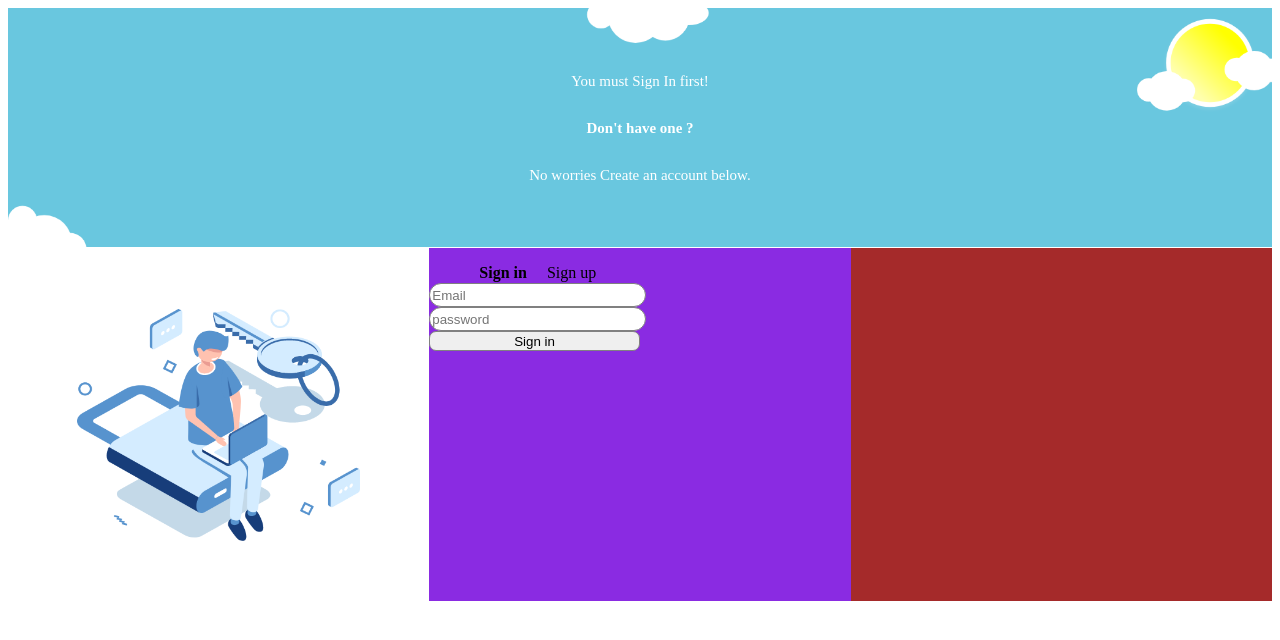
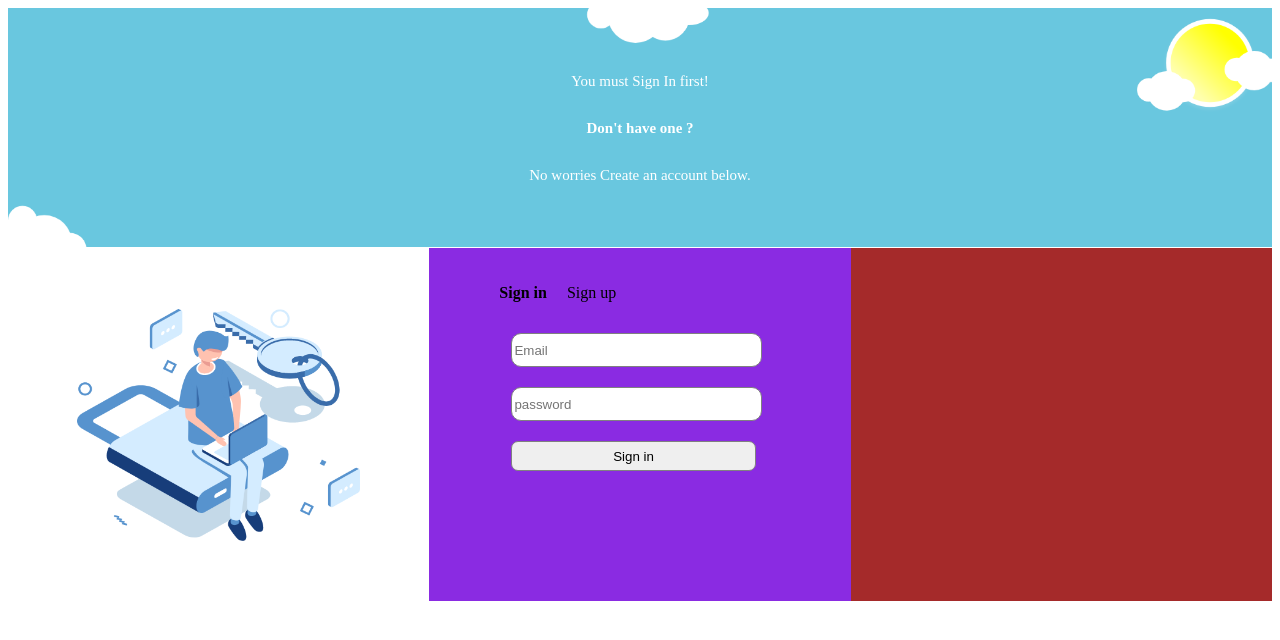
Before and after one commit to adnanbouthir/Class-Management-App, a PHP site: page /signin.html in a window 1280 px wide. Shown: the top 640 px of the page. Run offline with PHP 8.4, Linux system fonts and the light colour scheme.

```diff
--- a/signin.html
+++ b/signin.html
@@ -62,6 +62,10 @@ No worries Create an account below.
         <input type="submit" name="signin_submit" value="Sign in" class="signin">
 </div>
 
+<!-- POST SIGN -->
+
+
+
     </div>
 
 
--- a/style/signin.css
+++ b/style/signin.css
@@ -50,7 +50,6 @@ display: flex;
 
 
 .divleft{
-
     height: 353px;
     width: 33.33%;
     display: flex;
@@ -69,6 +68,7 @@ display: flex;
 }
 
 .navsign{
+margin: 20px;
 width: 100%;
 height: 10%;
 }
@@ -86,35 +86,39 @@ color: black;
 }
 
 .formcontainer{
+    width: 633px;
     display: flex;
+    justify-content: center;
 
 }
 
 .email{
-
 width : 50%;
-height: 20px;
-border-radius: 20px;
+height: 30px;
+border-radius: 10px;
 background-color: #ffffff;
 outline: none;
 border: solid 1px gray;
+margin: 10px;
 }
 
 .password {
-    height: 20px;
+    height: 30px;
     width : 50%;
-    border-radius: 20px;
+    border-radius: 10px;
     background-color: #ffffff;
     outline: none;
     border: solid 1px gray;
+    margin: 10px;
 }
 
 .signin{
-        height: 20px;
+        height: 30px;
         width: 50%;
         border-radius: 7px;
         outline: none;
         border: solid 1px gray;
+        margin: 10px;
 }
 
 
```
